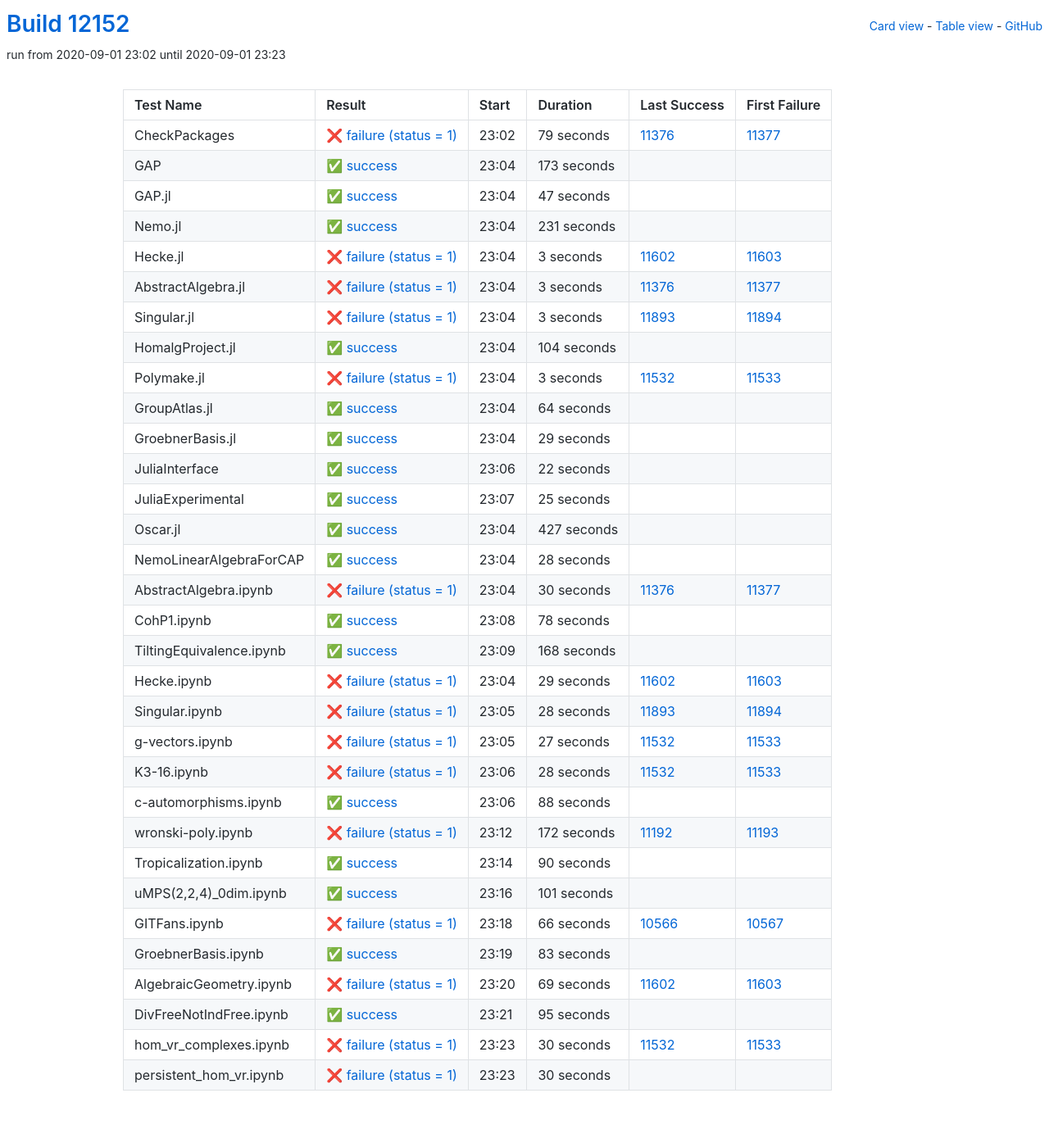
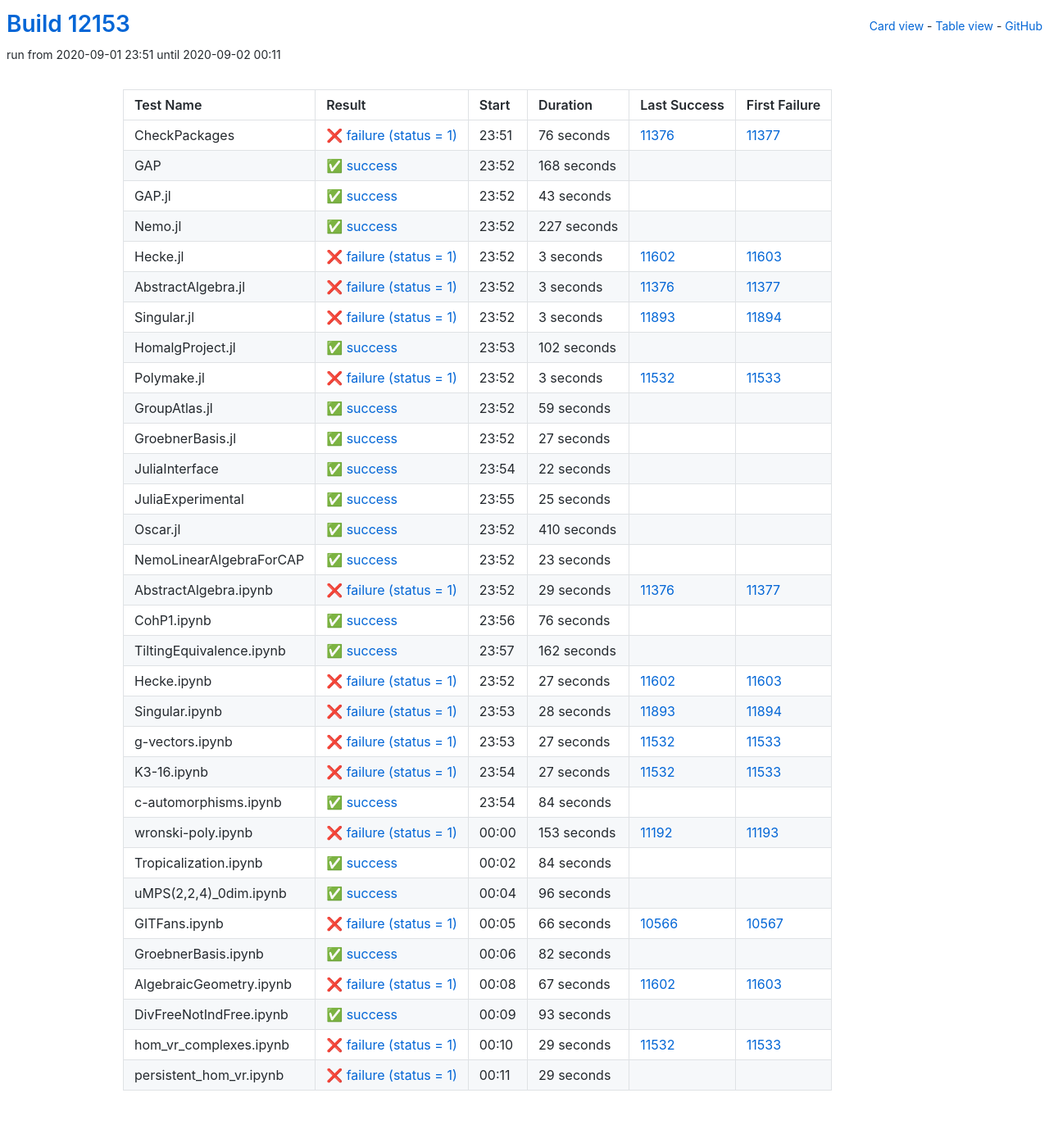
Before and after one commit to oscar-system/oscar-ci-status, a Jekyll site: the page built from table.html, in a window 1280 px wide. Shown: the whole page at 82% size. Built offline with Jekyll 4.4.1, drawn with Linux system fonts in a browser that asks for light colours.

Commit message:
Build #12153

```diff
--- a/_data/ci.yml
+++ b/_data/ci.yml
@@ -1,6 +1,6 @@
 ---
-build: 12152
-build_url: https://oscarci.mathematik.uni-kl.de/job/oscar/12152/
+build: 12153
+build_url: https://oscarci.mathematik.uni-kl.de/job/oscar/12153/
 job: oscar
 organization: oscar-system
 repo: oscar-ci-status
@@ -8,56 +8,56 @@
 tests:
 - name: CheckPackages
   id: checkpackages
-  log: https://oscarci.mathematik.uni-kl.de/job/oscar/12152/artifact/logs/build-12152/CheckPackages.log
-  start: 2020-09-01 23:02
+  log: https://oscarci.mathematik.uni-kl.de/job/oscar/12153/artifact/logs/build-12153/CheckPackages.log
+  start: 2020-09-01 23:51
   success: false
   exitcode: 1
   status: failure
-  duration: 79
+  duration: 76
   last_success: 11376
   last_success_url: https://oscarci.mathematik.uni-kl.de/job/oscar/11376/
   first_failure: 11377
   first_failure_url: https://oscarci.mathematik.uni-kl.de/job/oscar/11377/
 - name: GAP
   id: gap
-  log: https://oscarci.mathematik.uni-kl.de/job/oscar/12152/artifact/logs/build-12152/GAP.log
-  start: 2020-09-01 23:04
+  log: https://oscarci.mathematik.uni-kl.de/job/oscar/12153/artifact/logs/build-12153/GAP.log
+  start: 2020-09-01 23:52
   success: true
   exitcode: 0
   status: success
-  duration: 173
+  duration: 168
   last_success: false
   last_success_url:
   first_failure: false
   first_failure_url:
 - name: GAP.jl
   id: gap-jl
-  log: https://oscarci.mathematik.uni-kl.de/job/oscar/12152/artifact/logs/build-12152/GAP.jl.log
-  start: 2020-09-01 23:04
+  log: https://oscarci.mathematik.uni-kl.de/job/oscar/12153/artifact/logs/build-12153/GAP.jl.log
+  start: 2020-09-01 23:52
   success: true
   exitcode: 0
   status: success
-  duration: 47
+  duration: 43
   last_success: false
   last_success_url:
   first_failure: false
   first_failure_url:
 - name: Nemo.jl
   id: nemo-jl
-  log: https://oscarci.mathematik.uni-kl.de/job/oscar/12152/artifact/logs/build-12152/Nemo.jl.log
-  start: 2020-09-01 23:04
+  log: https://oscarci.mathematik.uni-kl.de/job/oscar/12153/artifact/logs/build-12153/Nemo.jl.log
+  start: 2020-09-01 23:52
   success: true
   exitcode: 0
   status: success
-  duration: 231
+  duration: 227
   last_success: false
   last_success_url:
   first_failure: false
   first_failure_url:
 - name: Hecke.jl
   id: hecke-jl
-  log: https://oscarci.mathematik.uni-kl.de/job/oscar/12152/artifact/logs/build-12152/Hecke.jl.log
-  start: 2020-09-01 23:04
+  log: https://oscarci.mathematik.uni-kl.de/job/oscar/12153/artifact/logs/build-12153/Hecke.jl.log
+  start: 2020-09-01 23:52
   success: false
   exitcode: 1
   status: failure
@@ -68,8 +68,8 @@
   first_failure_url: https://oscarci.mathematik.uni-kl.de/job/oscar/11603/
 - name: AbstractAlgebra.jl
   id: abstractalgebra-jl
-  log: https://oscarci.mathematik.uni-kl.de/job/oscar/12152/artifact/logs/build-12152/AbstractAlgebra.jl.log
-  start: 2020-09-01 23:04
+  log: https://oscarci.mathematik.uni-kl.de/job/oscar/12153/artifact/logs/build-12153/AbstractAlgebra.jl.log
+  start: 2020-09-01 23:52
   success: false
   exitcode: 1
   status: failure
@@ -80,8 +80,8 @@
   first_failure_url: https://oscarci.mathematik.uni-kl.de/job/oscar/11377/
 - name: Singular.jl
   id: singular-jl
-  log: https://oscarci.mathematik.uni-kl.de/job/oscar/12152/artifact/logs/build-12152/Singular.jl.log
-  start: 2020-09-01 23:04
+  log: https://oscarci.mathematik.uni-kl.de/job/oscar/12153/artifact/logs/build-12153/Singular.jl.log
+  start: 2020-09-01 23:52
   success: false
   exitcode: 1
   status: failure
@@ -92,20 +92,20 @@
   first_failure_url: https://oscarci.mathematik.uni-kl.de/job/oscar/11894/
 - name: HomalgProject.jl
   id: homalgproject-jl
-  log: https://oscarci.mathematik.uni-kl.de/job/oscar/12152/artifact/logs/build-12152/HomalgProject.jl.log
-  start: 2020-09-01 23:04
+  log: https://oscarci.mathematik.uni-kl.de/job/oscar/12153/artifact/logs/build-12153/HomalgProject.jl.log
+  start: 2020-09-01 23:53
   success: true
   exitcode: 0
   status: success
-  duration: 104
+  duration: 102
   last_success: false
   last_success_url:
   first_failure: false
   first_failure_url:
 - name: Polymake.jl
   id: polymake-jl
-  log: https://oscarci.mathematik.uni-kl.de/job/oscar/12152/artifact/logs/build-12152/Polymake.jl.log
-  start: 2020-09-01 23:04
+  log: https://oscarci.mathematik.uni-kl.de/job/oscar/12153/artifact/logs/build-12153/Polymake.jl.log
+  start: 2020-09-01 23:52
   success: false
   exitcode: 1
   status: failure
@@ -116,32 +116,32 @@
   first_failure_url: https://oscarci.mathematik.uni-kl.de/job/oscar/11533/
 - name: GroupAtlas.jl
   id: groupatlas-jl
-  log: https://oscarci.mathematik.uni-kl.de/job/oscar/12152/artifact/logs/build-12152/GroupAtlas.jl.log
-  start: 2020-09-01 23:04
+  log: https://oscarci.mathematik.uni-kl.de/job/oscar/12153/artifact/logs/build-12153/GroupAtlas.jl.log
+  start: 2020-09-01 23:52
   success: true
   exitcode: 0
   status: success
-  duration: 64
+  duration: 59
   last_success: false
   last_success_url:
   first_failure: false
   first_failure_url:
 - name: GroebnerBasis.jl
   id: groebnerbasis-jl
-  log: https://oscarci.mathematik.uni-kl.de/job/oscar/12152/artifact/logs/build-12152/GroebnerBasis.jl.log
-  start: 2020-09-01 23:04
+  log: https://oscarci.mathematik.uni-kl.de/job/oscar/12153/artifact/logs/build-12153/GroebnerBasis.jl.log
+  start: 2020-09-01 23:52
   success: true
   exitcode: 0
   status: success
-  duration: 29
+  duration: 27
   last_success: false
   last_success_url:
   first_failure: false
   first_failure_url:
 - name: JuliaInterface
   id: juliainterface
-  log: https://oscarci.mathematik.uni-kl.de/job/oscar/12152/artifact/logs/build-12152/JuliaInterface.log
-  start: 2020-09-01 23:06
+  log: https://oscarci.mathematik.uni-kl.de/job/oscar/12153/artifact/logs/build-12153/JuliaInterface.log
+  start: 2020-09-01 23:54
   success: true
   exitcode: 0
   status: success
@@ -152,8 +152,8 @@
   first_failure_url:
 - name: JuliaExperimental
   id: juliaexperimental
-  log: https://oscarci.mathematik.uni-kl.de/job/oscar/12152/artifact/logs/build-12152/JuliaExperimental.log
-  start: 2020-09-01 23:07
+  log: https://oscarci.mathematik.uni-kl.de/job/oscar/12153/artifact/logs/build-12153/JuliaExperimental.log
+  start: 2020-09-01 23:55
   success: true
   exitcode: 0
   status: success
@@ -164,80 +164,80 @@
   first_failure_url:
 - name: Oscar.jl
   id: oscar-jl
-  log: https://oscarci.mathematik.uni-kl.de/job/oscar/12152/artifact/logs/build-12152/Oscar.jl.log
-  start: 2020-09-01 23:04
+  log: https://oscarci.mathematik.uni-kl.de/job/oscar/12153/artifact/logs/build-12153/Oscar.jl.log
+  start: 2020-09-01 23:52
   success: true
   exitcode: 0
   status: success
-  duration: 427
+  duration: 410
   last_success: false
   last_success_url:
   first_failure: false
   first_failure_url:
 - name: NemoLinearAlgebraForCAP
   id: nemolinearalgebraforcap
-  log: https://oscarci.mathematik.uni-kl.de/job/oscar/12152/artifact/logs/build-12152/NemoLinearAlgebraForCAP.log
-  start: 2020-09-01 23:04
+  log: https://oscarci.mathematik.uni-kl.de/job/oscar/12153/artifact/logs/build-12153/NemoLinearAlgebraForCAP.log
+  start: 2020-09-01 23:52
   success: true
   exitcode: 0
   status: success
-  duration: 28
+  duration: 23
   last_success: false
   last_success_url:
   first_failure: false
   first_failure_url:
 - name: AbstractAlgebra.ipynb
   id: abstractalgebra-ipynb
-  log: https://oscarci.mathematik.uni-kl.de/job/oscar/12152/artifact/logs/build-12152/AbstractAlgebra.ipynb.log
-  start: 2020-09-01 23:04
+  log: https://oscarci.mathematik.uni-kl.de/job/oscar/12153/artifact/logs/build-12153/AbstractAlgebra.ipynb.log
+  start: 2020-09-01 23:52
   success: false
   exitcode: 1
   status: failure
-  duration: 30
+  duration: 29
   last_success: 11376
   last_success_url: https://oscarci.mathematik.uni-kl.de/job/oscar/11376/
   first_failure: 11377
   first_failure_url: https://oscarci.mathematik.uni-kl.de/job/oscar/11377/
 - name: CohP1.ipynb
   id: cohp1-ipynb
-  log: https://oscarci.mathematik.uni-kl.de/job/oscar/12152/artifact/logs/build-12152/CohP1.ipynb.log
-  start: 2020-09-01 23:08
+  log: https://oscarci.mathematik.uni-kl.de/job/oscar/12153/artifact/logs/build-12153/CohP1.ipynb.log
+  start: 2020-09-01 23:56
   success: true
   exitcode: 0
   status: success
-  duration: 78
+  duration: 76
   last_success: false
   last_success_url:
   first_failure: false
   first_failure_url:
 - name: TiltingEquivalence.ipynb
   id: tiltingequivalence-ipynb
-  log: https://oscarci.mathematik.uni-kl.de/job/oscar/12152/artifact/logs/build-12152/TiltingEquivalence.ipynb.log
-  start: 2020-09-01 23:09
+  log: https://oscarci.mathematik.uni-kl.de/job/oscar/12153/artifact/logs/build-12153/TiltingEquivalence.ipynb.log
+  start: 2020-09-01 23:57
   success: true
   exitcode: 0
   status: success
-  duration: 168
+  duration: 162
   last_success: false
   last_success_url:
   first_failure: false
   first_failure_url:
 - name: Hecke.ipynb
   id: hecke-ipynb
-  log: https://oscarci.mathematik.uni-kl.de/job/oscar/12152/artifact/logs/build-12152/Hecke.ipynb.log
-  start: 2020-09-01 23:04
+  log: https://oscarci.mathematik.uni-kl.de/job/oscar/12153/artifact/logs/build-12153/Hecke.ipynb.log
+  start: 2020-09-01 23:52
   success: false
   exitcode: 1
   status: failure
-  duration: 29
+  duration: 27
   last_success: 11602
   last_success_url: https://oscarci.mathematik.uni-kl.de/job/oscar/11602/
   first_failure: 11603
   first_failure_url: https://oscarci.mathematik.uni-kl.de/job/oscar/11603/
 - name: Singular.ipynb
   id: singular-ipynb
-  log: https://oscarci.mathematik.uni-kl.de/job/oscar/12152/artifact/logs/build-12152/Singular.ipynb.log
-  start: 2020-09-01 23:05
+  log: https://oscarci.mathematik.uni-kl.de/job/oscar/12153/artifact/logs/build-12153/Singular.ipynb.log
+  start: 2020-09-01 23:53
   success: false
   exitcode: 1
   status: failure
@@ -248,8 +248,8 @@
   first_failure_url: https://oscarci.mathematik.uni-kl.de/job/oscar/11894/
 - name: g-vectors.ipynb
   id: g-vectors-ipynb
-  log: https://oscarci.mathematik.uni-kl.de/job/oscar/12152/artifact/logs/build-12152/g-vectors.ipynb.log
-  start: 2020-09-01 23:05
+  log: https://oscarci.mathematik.uni-kl.de/job/oscar/12153/artifact/logs/build-12153/g-vectors.ipynb.log
+  start: 2020-09-01 23:53
   success: false
   exitcode: 1
   status: failure
@@ -260,68 +260,68 @@
   first_failure_url: https://oscarci.mathematik.uni-kl.de/job/oscar/11533/
 - name: K3-16.ipynb
   id: k3-16-ipynb
-  log: https://oscarci.mathematik.uni-kl.de/job/oscar/12152/artifact/logs/build-12152/K3-16.ipynb.log
-  start: 2020-09-01 23:06
+  log: https://oscarci.mathematik.uni-kl.de/job/oscar/12153/artifact/logs/build-12153/K3-16.ipynb.log
+  start: 2020-09-01 23:54
   success: false
   exitcode: 1
   status: failure
-  duration: 28
+  duration: 27
   last_success: 11532
   last_success_url: https://oscarci.mathematik.uni-kl.de/job/oscar/11532/
   first_failure: 11533
   first_failure_url: https://oscarci.mathematik.uni-kl.de/job/oscar/11533/
 - name: c-automorphisms.ipynb
   id: c-automorphisms-ipynb
-  log: https://oscarci.mathematik.uni-kl.de/job/oscar/12152/artifact/logs/build-12152/c-automorphisms.ipynb.log
-  start: 2020-09-01 23:06
+  log: https://oscarci.mathematik.uni-kl.de/job/oscar/12153/artifact/logs/build-12153/c-automorphisms.ipynb.log
+  start: 2020-09-01 23:54
   success: true
   exitcode: 0
   status: success
-  duration: 88
+  duration: 84
   last_success: false
   last_success_url:
   first_failure: false
   first_failure_url:
 - name: wronski-poly.ipynb
   id: wronski-poly-ipynb
-  log: https://oscarci.mathematik.uni-kl.de/job/oscar/12152/artifact/logs/build-12152/wronski-poly.ipynb.log
-  start: 2020-09-01 23:12
+  log: https://oscarci.mathematik.uni-kl.de/job/oscar/12153/artifact/logs/build-12153/wronski-poly.ipynb.log
+  start: 2020-09-02 00:00
   success: false
   exitcode: 1
   status: failure
-  duration: 172
+  duration: 153
   last_success: 11192
   last_success_url: https://oscarci.mathematik.uni-kl.de/job/oscar/11192/
   first_failure: 11193
   first_failure_url: https://oscarci.mathematik.uni-kl.de/job/oscar/11193/
 - name: Tropicalization.ipynb
   id: tropicalization-ipynb
-  log: https://oscarci.mathematik.uni-kl.de/job/oscar/12152/artifact/logs/build-12152/Tropicalization.ipynb.log
-  start: 2020-09-01 23:14
+  log: https://oscarci.mathematik.uni-kl.de/job/oscar/12153/artifact/logs/build-12153/Tropicalization.ipynb.log
+  start: 2020-09-02 00:02
   success: true
   exitcode: 0
   status: success
-  duration: 90
+  duration: 84
   last_success: false
   last_success_url:
   first_failure: false
   first_failure_url:
 - name: uMPS(2,2,4)_0dim.ipynb
   id: umps-2-2-4-0dim-ipynb
-  log: https://oscarci.mathematik.uni-kl.de/job/oscar/12152/artifact/logs/build-12152/uMPS-2-2-4-_0dim.ipynb.log
-  start: 2020-09-01 23:16
+  log: https://oscarci.mathematik.uni-kl.de/job/oscar/12153/artifact/logs/build-12153/uMPS-2-2-4-_0dim.ipynb.log
+  start: 2020-09-02 00:04
   success: true
   exitcode: 0
   status: success
-  duration: 101
+  duration: 96
   last_success: false
   last_success_url:
   first_failure: false
   first_failure_url:
 - name: GITFans.ipynb
   id: gitfans-ipynb
-  log: https://oscarci.mathematik.uni-kl.de/job/oscar/12152/artifact/logs/build-12152/GITFans.ipynb.log
-  start: 2020-09-01 23:18
+  log: https://oscarci.mathematik.uni-kl.de/job/oscar/12153/artifact/logs/build-12153/GITFans.ipynb.log
+  start: 2020-09-02 00:05
   success: false
   exitcode: 1
   status: failure
@@ -332,60 +332,60 @@
   first_failure_url: https://oscarci.mathematik.uni-kl.de/job/oscar/10567/
 - name: GroebnerBasis.ipynb
   id: groebnerbasis-ipynb
-  log: https://oscarci.mathematik.uni-kl.de/job/oscar/12152/artifact/logs/build-12152/GroebnerBasis.ipynb.log
-  start: 2020-09-01 23:19
+  log: https://oscarci.mathematik.uni-kl.de/job/oscar/12153/artifact/logs/build-12153/GroebnerBasis.ipynb.log
+  start: 2020-09-02 00:06
   success: true
   exitcode: 0
   status: success
-  duration: 83
+  duration: 82
   last_success: false
   last_success_url:
   first_failure: false
   first_failure_url:
 - name: AlgebraicGeometry.ipynb
   id: algebraicgeometry-ipynb
-  log: https://oscarci.mathematik.uni-kl.de/job/oscar/12152/artifact/logs/build-12152/AlgebraicGeometry.ipynb.log
-  start: 2020-09-01 23:20
+  log: https://oscarci.mathematik.uni-kl.de/job/oscar/12153/artifact/logs/build-12153/AlgebraicGeometry.ipynb.log
+  start: 2020-09-02 00:08
   success: false
   exitcode: 1
   status: failure
-  duration: 69
+  duration: 67
   last_success: 11602
   last_success_url: https://oscarci.mathematik.uni-kl.de/job/oscar/11602/
   first_failure: 11603
   first_failure_url: https://oscarci.mathematik.uni-kl.de/job/oscar/11603/
 - name: DivFreeNotIndFree.ipynb
   id: divfreenotindfree-ipynb
-  log: https://oscarci.mathematik.uni-kl.de/job/oscar/12152/artifact/logs/build-12152/DivFreeNotIndFree.ipynb.log
-  start: 2020-09-01 23:21
+  log: https://oscarci.mathematik.uni-kl.de/job/oscar/12153/artifact/logs/build-12153/DivFreeNotIndFree.ipynb.log
+  start: 2020-09-02 00:09
   success: true
   exitcode: 0
   status: success
-  duration: 95
+  duration: 93
   last_success: false
   last_success_url:
   first_failure: false
   first_failure_url:
 - name: hom_vr_complexes.ipynb
   id: hom-vr-complexes-ipynb
-  log: https://oscarci.mathematik.uni-kl.de/job/oscar/12152/artifact/logs/build-12152/hom_vr_complexes.ipynb.log
-  start: 2020-09-01 23:23
+  log: https://oscarci.mathematik.uni-kl.de/job/oscar/12153/artifact/logs/build-12153/hom_vr_complexes.ipynb.log
+  start: 2020-09-02 00:10
   success: false
   exitcode: 1
   status: failure
-  duration: 30
+  duration: 29
   last_success: 11532
   last_success_url: https://oscarci.mathematik.uni-kl.de/job/oscar/11532/
   first_failure: 11533
   first_failure_url: https://oscarci.mathematik.uni-kl.de/job/oscar/11533/
 - name: persistent_hom_vr.ipynb
   id: persistent-hom-vr-ipynb
-  log: https://oscarci.mathematik.uni-kl.de/job/oscar/12152/artifact/logs/build-12152/persistent_hom_vr.ipynb.log
-  start: 2020-09-01 23:23
+  log: https://oscarci.mathematik.uni-kl.de/job/oscar/12153/artifact/logs/build-12153/persistent_hom_vr.ipynb.log
+  start: 2020-09-02 00:11
   success: false
   exitcode: 1
   status: failure
-  duration: 30
+  duration: 29
   last_success: false
   last_success_url:
   first_failure: false
```
Also changed, not shown: README.md.
